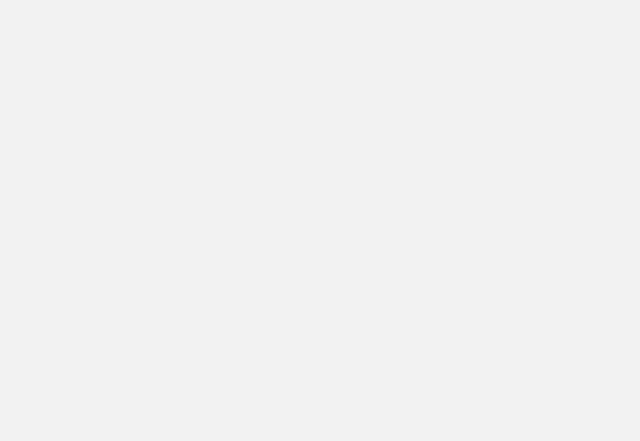
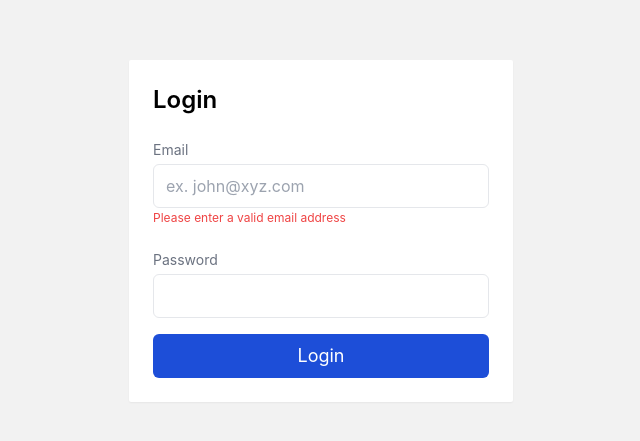
Before and after one commit to mraniketr/Collaborative-Study-Portal, a Next.js app in the folder code/: page /login in a window 1280 px wide. Shown: the part 169-610 px from the top of the page, without its empty margins (319-959 px from the left). Built offline with nearby package versions, Linux system fonts and the light colour scheme.

Commit message:
login andd signup page

```diff
--- /dev/null
+++ b/code/components/InputField.js
@@ -0,0 +1,14 @@
+import React from 'react'
+import classNames from "classnames"
+
+const InputField = ({ type, name, error, label, value, onChange, placeholder, labelClassname, inputClassname, inputProps }) => {
+    return (
+        <div className='flex flex-col mt-6'>
+            <div className={classNames('flex flex-row text-sm text-gray-500', labelClassname)}>{label}</div>
+            <input type={type} value={value} onChange={onChange} name={name} placeholder={placeholder} {...inputProps} className={classNames("border rounded-md px-3 h-11 mt-1 focus-within:outline-none", inputClassname)} />
+            {error && <div className={classNames('flex flex-row text-xs mt-0.5 text-red-500', labelClassname)}>{error}</div>}
+        </div>
+    )
+}
+
+export default InputField
--- a/code/package.json
+++ b/code/package.json
@@ -10,6 +10,7 @@
   },
   "dependencies": {
     "@headlessui/react": "^1.5.0",
+    "classnames": "^2.3.1",
     "next": "12.1.0",
     "react": "17.0.2",
     "react-dom": "17.0.2"
--- a/code/pages/login.js
+++ b/code/pages/login.js
@@ -1,10 +1,19 @@
-import React from 'react'
+import React, { useState } from 'react'
+import InputField from '../components/InputField'
 
 const Login = () => {
+  const [data, setData] = useState({})
   return (
-    <main style={{height:"100%"}}>
-
-    </main>
+    <div className='flex flex-row w-screen h-screen justify-center items-center'>
+      <div className='flex flex-col bg-white p-6 shadow-sm rounded-sm w-96'>
+        <div className='flex flex-row text-2xl font-semibold'>Login</div>
+        <InputField name={"email"} error={"Please enter a valid email address"} placeholder="ex. john@xyz.com" label="Email" type={"email"} onChange={(e) => setData((prev) => ({ ...prev, [e.target.name]: e.target.value }))} />
+        <InputField name={"password"} placeholder="" label="Password" type={"password"} onChange={(e) => setData((prev) => ({ ...prev, [e.target.name]: e.target.value }))} />
+        <div className='flex flex-row'>
+          <button className='bg-blue-700 text-white w-full h-11 rounded-md text-lg mt-4' onClick={() => { console.log(data) }}>Login</button>
+        </div>
+      </div>
+    </div>
   )
 }
 
--- /dev/null
+++ b/code/pages/register.js
@@ -0,0 +1,21 @@
+import React, { useState } from 'react'
+import InputField from '../components/InputField'
+
+const Register = () => {
+    const [data, setData] = useState({})
+    return (
+        <div className='flex flex-row w-screen h-screen justify-center items-center'>
+            <div className='flex flex-col bg-white p-6 shadow-sm rounded-sm w-96'>
+                <div className='flex flex-row text-2xl font-semibold'>Join our community</div>
+                <InputField name={"email"} error={"Please enter a valid email address"} placeholder="ex. john@xyz.com" label="Email" type={"email"} onChange={(e) => setData((prev) => ({ ...prev, [e.target.name]: e.target.value }))} />
+                <InputField name={"password"} placeholder="Enter a password" label="Password" type={"password"} onChange={(e) => setData((prev) => ({ ...prev, [e.target.name]: e.target.value }))} />
+                <InputField name={"cpassword"} placeholder="Re-enter a password" label="Confirm Password" type={"password"} onChange={(e) => setData((prev) => ({ ...prev, [e.target.name]: e.target.value }))} />
+                <div className='flex flex-row'>
+                    <button className='bg-blue-700 text-white w-full h-11 rounded-md text-lg mt-4' onClick={() => { console.log(data) }}>Join Us</button>
+                </div>
+            </div>
+        </div>
+    )
+}
+
+export default Register
```
Also changed, not shown: 1 other file (tests, documents, lock files or other folders).
